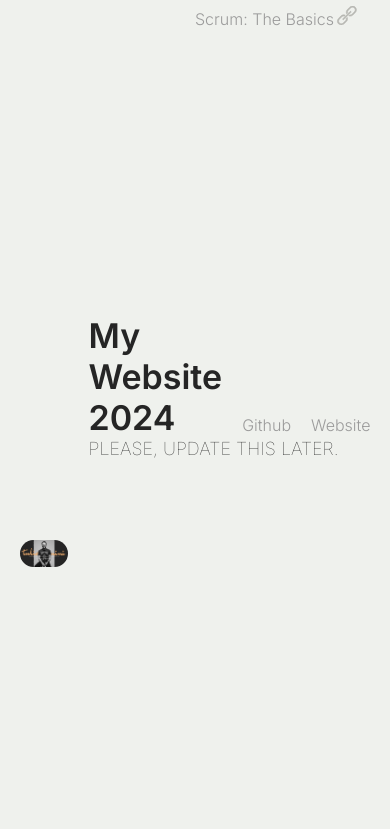
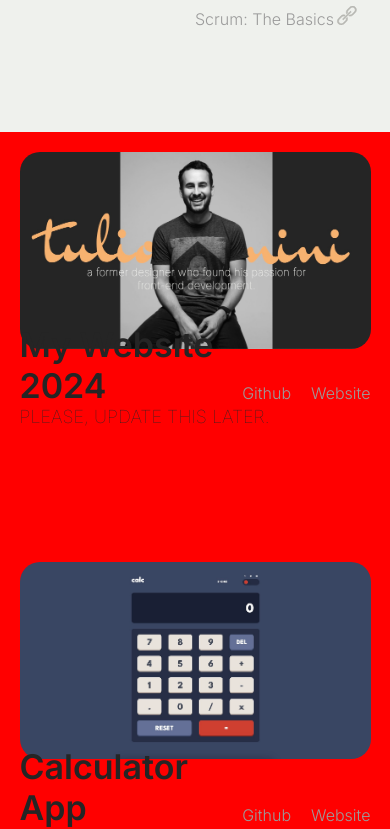
Before and after one commit to t-minini/my-website-v3, a React (Create React App) app: page / in a window 390 px wide. Shown: the part 2400-3229 px from the top of the page. Built offline with nearby package versions, Linux system fonts and the light colour scheme; a web font is replaced by a local one.

Commit message:
media queries started

```diff
--- a/src/App.module.css
+++ b/src/App.module.css
@@ -40,9 +40,9 @@ html {
 
 section,
 footer {
-  -ms-scroll-snap-align: center; /* IE 10 and 11 */
-  -webkit-scroll-snap-align: center; /* Safari, Chrome, and newer versions of Opera */
-  scroll-snap-align: center; /* Standard property */
+  -ms-scroll-snap-align: start; /* IE 10 and 11 */
+  -webkit-scroll-snap-align: start; /* Safari, Chrome, and newer versions of Opera */
+  scroll-snap-align: start; /* Standard property */
   /* -ms-scroll-chaining: none; */
 }
 
--- a/src/components/projects/Projects.module.css
+++ b/src/components/projects/Projects.module.css
@@ -64,6 +64,30 @@
 
 /* iPad Air 820 x 1180  */
 @media only screen and (max-width: 820px) {
+  .container {
+    /* display: flex; */
+    /* align-items: center; */
+    /* justify-content: center; */
+    height: 50vh;
+    flex-direction: column;
+    margin: auto;
+    /* overflow: hidden; */
+    /* padding: 5%; */
+    background-color: red;
+  }
+
+  .imageContainer {
+    flex: 2;
+    padding-right: 0;
+  }
+
+  .textContainer {
+    /* flex: 2; */
+    /* display: flex; */
+    /* flex-direction: column; */
+    /* align-items: flex-start; */
+    /* justify-content: center; */
+  }
 }
 
 /* iPad Air 1180 x 820 (portrait)  */
```
